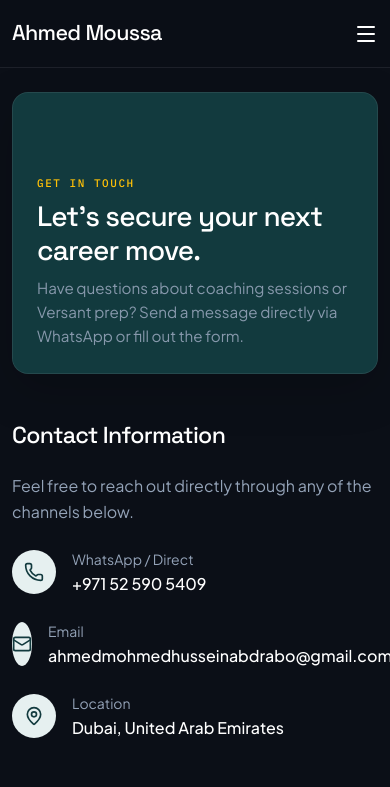
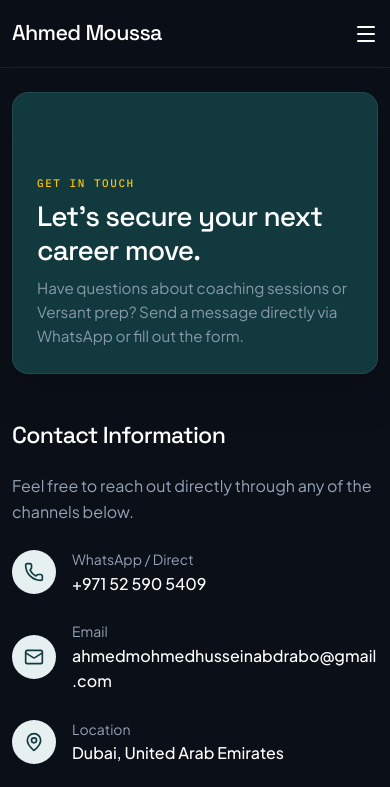
Before and after one commit to Ahmedzakaria001/Content-creator-website, a React (Vite) app: page /contact in a window 390 px wide. Shown: the top 787 px of the page. Built offline with nearby package versions, Linux system fonts and the light colour scheme.

Commit message:
Fix phone icon

```diff
--- a/src/pages/Contact.jsx
+++ b/src/pages/Contact.jsx
@@ -1,8 +1,6 @@
 import React, { useState } from "react";
 import { Phone, Mail, MapPin, MessageSquare } from "lucide-react";
 import Eyebrow from "../components/Eyebrow";
-
-import contactImg from "../assets/images/services-desk.jpg";
 
 export default function Contact() {
   const [formData, setFormData] = useState({
@@ -42,7 +40,6 @@ export default function Contact() {
           className="position-relative rounded-4 overflow-hidden border border-secondary-subtle shadow-lg"
           style={{ minHeight: "280px", backgroundColor: "#123A3E" }}
         >
-
           {/* Gradient Overlay */}
           <div
             className="position-absolute top-0 start-0 w-100 h-100"
@@ -77,7 +74,7 @@ export default function Contact() {
             <div className="d-flex flex-column gap-4">
               <div className="d-flex align-items-center gap-3">
                 <div
-                  className="rounded-circle d-flex align-items-center justify-content-center"
+                  className="rounded-circle d-flex align-items-center justify-content-center flex-shrink-0"
                   style={{ width: "44px", height: "44px", backgroundColor: "#E6F0F0" }}
                 >
                   <Phone size={20} style={{ color: "#123A3E" }} />
@@ -90,12 +87,12 @@ export default function Contact() {
 
               <div className="d-flex align-items-center gap-3">
                 <div
-                  className="rounded-circle d-flex align-items-center justify-content-center"
+                  className="rounded-circle d-flex align-items-center justify-content-center flex-shrink-0"
                   style={{ width: "44px", height: "44px", backgroundColor: "#E6F0F0" }}
                 >
                   <Mail size={20} style={{ color: "#123A3E" }} />
                 </div>
-                <div>
+                <div className="text-break">
                   <div className="text-muted small">Email</div>
                   <div className="fw-medium text-dark">ahmedmohmedhusseinabdrabo@gmail.com</div>
                 </div>
@@ -103,7 +100,7 @@ export default function Contact() {
 
               <div className="d-flex align-items-center gap-3">
                 <div
-                  className="rounded-circle d-flex align-items-center justify-content-center"
+                  className="rounded-circle d-flex align-items-center justify-content-center flex-shrink-0"
                   style={{ width: "44px", height: "44px", backgroundColor: "#E6F0F0" }}
                 >
                   <MapPin size={20} style={{ color: "#123A3E" }} />
```
Also changed, not shown: 1 other file (tests, documents, lock files or other folders).
